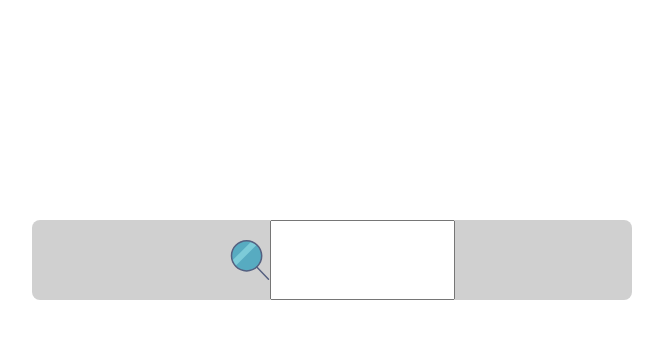
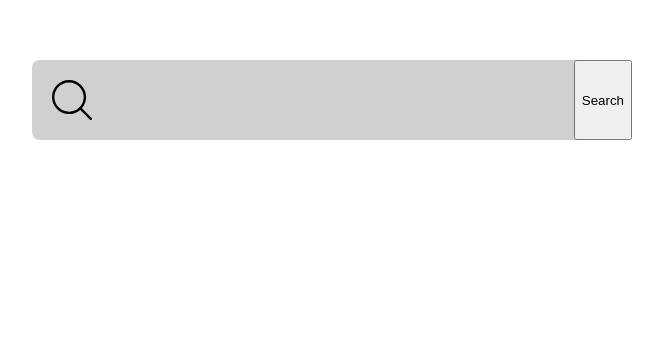
Before and after one commit to adhe223/JacobFE, a React (Create React App) app: page / in a window 1280 px wide. Shown: the part 140-478 px from the top of the page, without its empty margins (308-971 px from the left). Built offline with nearby package versions, Linux system fonts and the light colour scheme.

Commit message:
Working customer search by company. Need to add a on select next

```diff
--- a/src/components/App/App.tsx
+++ b/src/components/App/App.tsx
@@ -6,7 +6,6 @@ import { Pages } from '../../constants';
 import SearchLanding from '../SearchLanding';
 
 export interface AppProps {
-  fetchCustomersByCompany: (searchTerm: string) => void;
   customerProps: DataPageProps;
   orderProps: DataPageProps;
   sampleProps: DataPageProps;
@@ -31,9 +30,7 @@ class App extends React.Component<AppProps> {
 
     return (
       <div className="App">
-        <SearchLanding
-          fetchCustomersByCompany={this.props.fetchCustomersByCompany}
-        />
+        <SearchLanding/>
       </div>
     );
   }
--- a/src/components/App/AppContainer.tsx
+++ b/src/components/App/AppContainer.tsx
@@ -1,6 +1,6 @@
 import { connect, Dispatch } from 'react-redux';
 import { StoreState } from '../../types';
-import { fetchCustomers, fetchCustomersByCompany } from '../../data/actions/customers';
+import { fetchCustomers } from '../../data/actions/customers';
 import { fetchOrders } from '../../data/actions/orders';
 import { fetchSamples } from '../../data/actions/samples';
 import { getCustomers, customersFetching } from '../../data/selectors/customers';
@@ -38,7 +38,6 @@ const mapStateToProps = (state: StoreState) => {
 
 const mapDispatchToProps = (dispatch: Dispatch<any>) => {
   return {
-    fetchCustomersByCompany: (searchTerm: string) => dispatch(fetchCustomersByCompany(searchTerm)),
     customerProps: {
       fetchData: () => dispatch(fetchCustomers())
     },
@@ -76,7 +75,6 @@ const mergeProps = (stateProps: any, dispatchProps: any, ownProps: any) => {
     orderProps,
     sampleProps,
     page: stateProps.page,
-    fetchCustomersByCompany: dispatchProps.fetchCustomersByCompany,
   };
 };
 
--- a/src/components/SearchLanding/SearchLanding.css
+++ b/src/components/SearchLanding/SearchLanding.css
@@ -8,8 +8,20 @@
 
   position: absolute;
   margin: -40px 0 0 -300px;
-  top: 50%;
+  top: 30%;
   left: 50%;
+}
+
+.search-landing--input {
+  width: 70%;
+  margin: 0 auto;
+  position: relative;
+  align-self: center;
+  line-height: 40px;
+  font-size: 30px;
+  background-color: rgb(208, 208, 208);
+  border: none;
+  outline: none;
 }
 
 .search-image {
@@ -17,11 +29,16 @@
   padding-left: 20px;
 }
 
-.search-text {
-  width: 80%;
-  height: auto;
-  margin: 0 auto;
-  padding: 10px;
-  position: relative;
-  align-self: center;
+.search-landing--confirm {
+  float: right;
 }
+
+.search-landing--results {
+  max-height: 400px;
+  width: 550px;
+
+  position: absolute;
+  margin: -40px 0 0 -275px;
+  top: calc(30% + 80px);
+  left: 50%;
+}
--- a/src/components/SearchLanding/SearchLanding.tsx
+++ b/src/components/SearchLanding/SearchLanding.tsx
@@ -1,25 +1,21 @@
 import * as React from 'react';
 import './SearchLanding.css';
-import SearchLandingResults from './SearchLandingResultsContainer';
+import SearchLandingResults from './SearchLandingResults';
 import Customer from '../../models/Customer';
 
-export interface SearchLandingState {
-  searchTerm: string;
-  searchResults: Customer[];
+export interface SearchLandingProps {
+  resultItems: Customer[];
+  fetchCustomersByCompany: (searchTerm: string) => void;
 }
 
-export default class SearchLanding extends React.Component<{
-  fetchCustomersByCompany: (searchTerm: string) => void,
-}, SearchLandingState> {
-  constructor() {
-    super();
-    this.state = {
-      searchTerm: '',
-      searchResults: [],
+const SearchLanding = (props: SearchLandingProps) => {
+  const fetchResults = (evt: React.MouseEvent<HTMLButtonElement>) => {
+    const searchInput = document.getElementsByClassName('search-landing--input')[0] as HTMLInputElement;
+    const searchTerm = searchInput.value;
+
+    props.fetchCustomersByCompany(searchTerm);
   };
-  }
 
-  render() {
   return (
     <div className="search-landing">
       <img
@@ -29,21 +25,13 @@ export default class SearchLanding extends React.Component<{
         src={require('./magnifying-glass.svg')}
         alt="Magnifying Glass"
       />
-        <input type="text" onChange={this.onSearchChange} />
-        <SearchLandingResults />
+      <input className="search-landing--input" type="text" />
+      <button className="search-landing--confirm" onClick={fetchResults}>Search</button>
+      <div className="search-landing--results">
+        <SearchLandingResults resultItems={props.resultItems}/>
+      </div>
     </div>
   );
-  }
+};
 
-  private onSearchChange = (evt: React.ChangeEvent<HTMLInputElement>) => {
-    const searchTerm = evt.currentTarget.value;
-    this.setState({
-      searchTerm,
-    });
-    this.fetchResults(searchTerm);
-  }
-
-  private fetchResults(searchTerm: string) {
-    this.props.fetchCustomersByCompany(searchTerm);
-  }
-}
+export default SearchLanding;
--- /dev/null
+++ b/src/components/SearchLanding/SearchLandingContainer.tsx
@@ -0,0 +1,19 @@
+import { connect, Dispatch } from 'react-redux';
+import { StoreState } from '../../types';
+import { getCustomers } from '../../data/selectors/customers';
+import { fetchCustomersByCompany } from '../../data/actions/customers';
+import SearchLanding from './SearchLanding';
+
+const mapStateToProps = (state: StoreState) => {
+  return {
+    resultItems: getCustomers(state),
+  };
+};
+
+const mapDispatchToProps = (dispatch: Dispatch<any>) => {
+  return {
+    fetchCustomersByCompany: (searchTerm: string) => dispatch(fetchCustomersByCompany(searchTerm)),
+  };
+};
+
+export default connect(mapStateToProps, mapDispatchToProps)(SearchLanding);
--- /dev/null
+++ b/src/components/SearchLanding/SearchLandingResults.css
@@ -0,0 +1,19 @@
+.search-landing-results {
+  list-style-type: none;
+  background-color: rgb(233, 233, 233);
+}
+
+.search-landing-results--item {
+  padding: 12px;
+  width: 100%;
+  height: 100%;
+  cursor: pointer;
+}
+
+.search-landing-results--item:hover {
+  filter: opacity(1);
+}
+
+.search-landing-results--item:not(:hover) {
+  filter: opacity(0.6);
+}
--- a/src/components/SearchLanding/SearchLandingResults.tsx
+++ b/src/components/SearchLanding/SearchLandingResults.tsx
@@ -1,19 +1,20 @@
 import * as React from 'react';
 import Customer from '../../models/Customer';
+import './SearchLandingResults.css';
 
 const SearchLandingResults = (props: {
   resultItems: Customer[],
 }) => {
   const results = props.resultItems.map((result, index) => (
-    <div key={index} className="search-landing-results-item">
+    <li key={index} className="search-landing-results--item">
       {result.companyName}
-    </div>
+    </li>
   ));
 
   return (
-    <div className="search-landing-results">
+    <ul className="search-landing-results">
       {results}
-    </div>
+    </ul>
   );
 };
 
--- a/src/components/SearchLanding/SearchLandingResultsContainer.tsx
+++ /dev/null
@@ -1,12 +0,0 @@
-import { connect } from 'react-redux';
-import { StoreState } from '../../types';
-import { getCustomers } from '../../data/selectors/customers';
-import SearchLandingResults from './SearchLandingResults';
-
-const mapStateToProps = (state: StoreState) => {
-  return {
-    resultItems: getCustomers(state),
-  };
-};
-
-export default connect(mapStateToProps)(SearchLandingResults);
--- a/src/components/SearchLanding/index.ts
+++ b/src/components/SearchLanding/index.ts
@@ -1,2 +1,2 @@
-export { default } from './SearchLanding';
+export { default } from './SearchLandingContainer';
 export * from './SearchLanding';
```
Also changed, not shown: src/components/SearchLanding/magnifying-glass.svg. Lines whose indentation alone changed are shown as unchanged.
